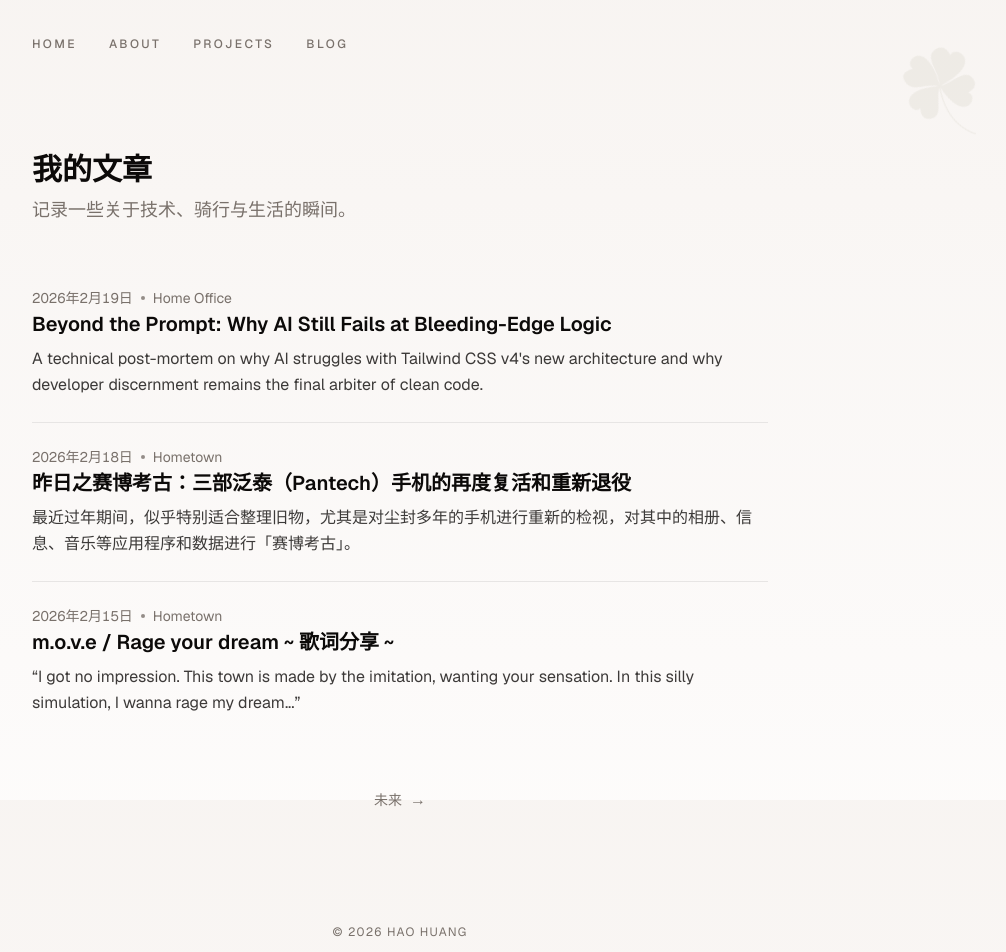
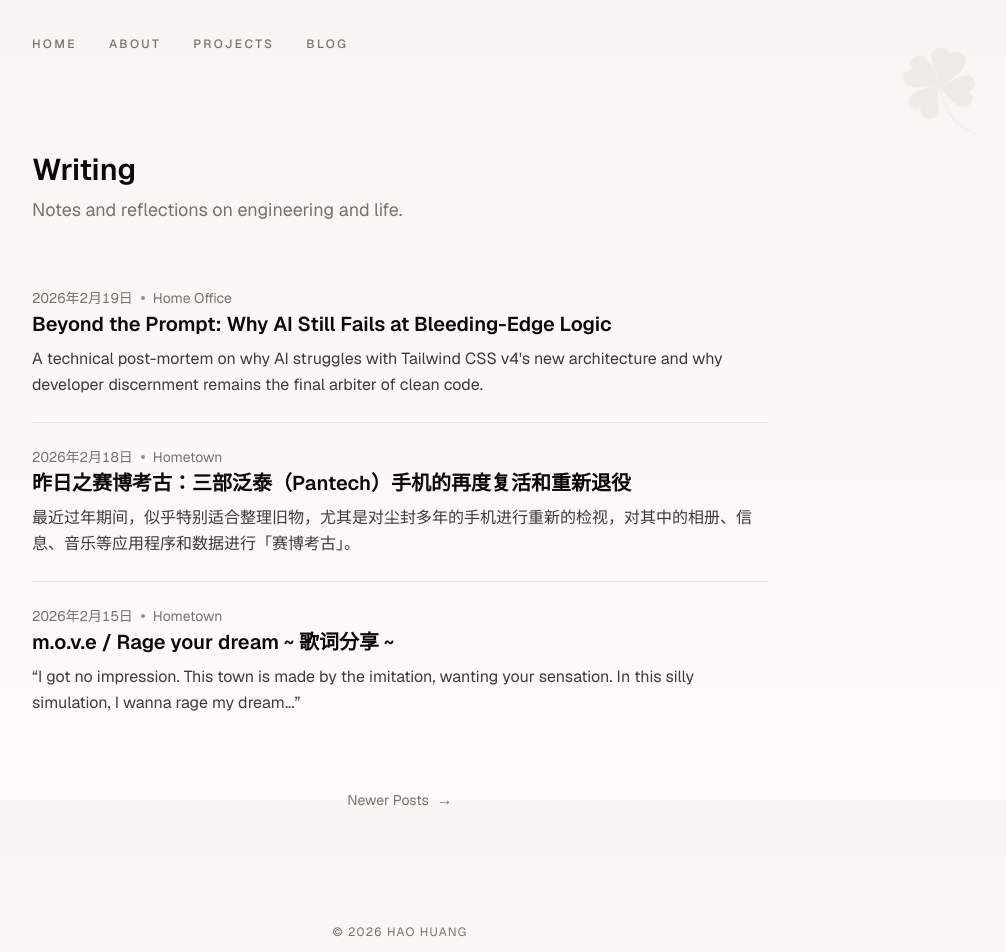
Before and after one commit to coolKIH/hao-portfolio, a Next.js app: page /blog/page/2 in a window 1280 px wide. Shown: the top 952 px of the page, without its empty margins (240-1246 px from the left). Built offline with nearby package versions, Linux system fonts and the light colour scheme.

Commit message:
refactor(blog): translate BlogList component to English
- Convert "我的文章" to "Writing"
- Update subtitle to "Notes and reflections on engineering and life."
- Replace pagination labels with "Older Posts" and "Newer Posts"
- Minor code cleanup and improved readability

```diff
--- a/src/components/blog-list.tsx
+++ b/src/components/blog-list.tsx
@@ -4,21 +4,31 @@ import type { PostMetadata } from "@/lib/vault";
 
 const POSTS_PER_PAGE = 6;
 
-export function BlogList({ posts, currentPage, totalPosts }: { posts: PostMetadata[], currentPage: number, totalPosts: number }) {
+export function BlogList({
+    posts,
+    currentPage,
+    totalPosts
+}: {
+    posts: PostMetadata[],
+    currentPage: number,
+    totalPosts: number
+}) {
     const totalPages = Math.ceil(totalPosts / POSTS_PER_PAGE);
 
     return (
         <div className="space-y-4">
             <div className="mb-16">
-                <h1 className="text-3xl font-semibold text-foreground">我的文章</h1>
-                <p className="mt-2 text-lg text-muted-foreground">记录一些关于技术、骑行与生活的瞬间。</p>
+                <h1 className="text-3xl font-semibold text-foreground">Writing</h1>
+                <p className="mt-2 text-lg text-muted-foreground">
+                    Notes and reflections on engineering and life.
+                </p>
             </div>
 
             <div className="flex flex-col divide-y divide-stone-200 dark:divide-stone-800">
                 {posts.map((post) => (
                     <article key={post.slug} className="group flex flex-col items-start py-6 first:pt-0">
                         <div className="flex items-center gap-2 text-sm text-muted-foreground">
-                            <ZonedTime dateStr={post.date}></ZonedTime>
+                            <ZonedTime dateStr={post.date} />
                             {post.location && (
                                 <>
                                     <span className="w-1 h-1 rounded-full bg-muted-foreground/80" />
@@ -29,7 +39,7 @@ export function BlogList({ posts, currentPage, totalPosts }: { posts: PostMetada
 
                         <h2 className="mt-0.5 text-xl font-semibold text-foreground hover:underline">
                             <Link href={`/blog/${post.slug}`}>
-                                <span>{post.title}</span>
+                                {post.title}
                             </Link>
                         </h2>
 
@@ -42,6 +52,7 @@ export function BlogList({ posts, currentPage, totalPosts }: { posts: PostMetada
                 ))}
             </div>
 
+            {/* Pagination */}
             {totalPages > 1 && (
                 <div className="flex items-center justify-center mt-12 gap-x-16">
                     {currentPage < totalPages && (
@@ -50,7 +61,7 @@ export function BlogList({ posts, currentPage, totalPosts }: { posts: PostMetada
                             className="group flex items-center gap-2 text-muted-foreground hover:text-foreground transition-colors"
                         >
                             <span className="transition-transform group-hover:-translate-x-1">←</span>
-                            <span className="text-sm">过去</span>
+                            <span className="text-sm">Older Posts</span>
                         </Link>
                     )}
 
@@ -59,7 +70,7 @@ export function BlogList({ posts, currentPage, totalPosts }: { posts: PostMetada
                             href={currentPage === 2 ? '/blog' : `/blog/page/${currentPage - 1}`}
                             className="group flex items-center gap-2 text-muted-foreground hover:text-foreground transition-colors"
                         >
-                            <span className="text-sm">未来</span>
+                            <span className="text-sm">Newer Posts</span>
                             <span className="transition-transform group-hover:translate-x-1">→</span>
                         </Link>
                     )}
```
